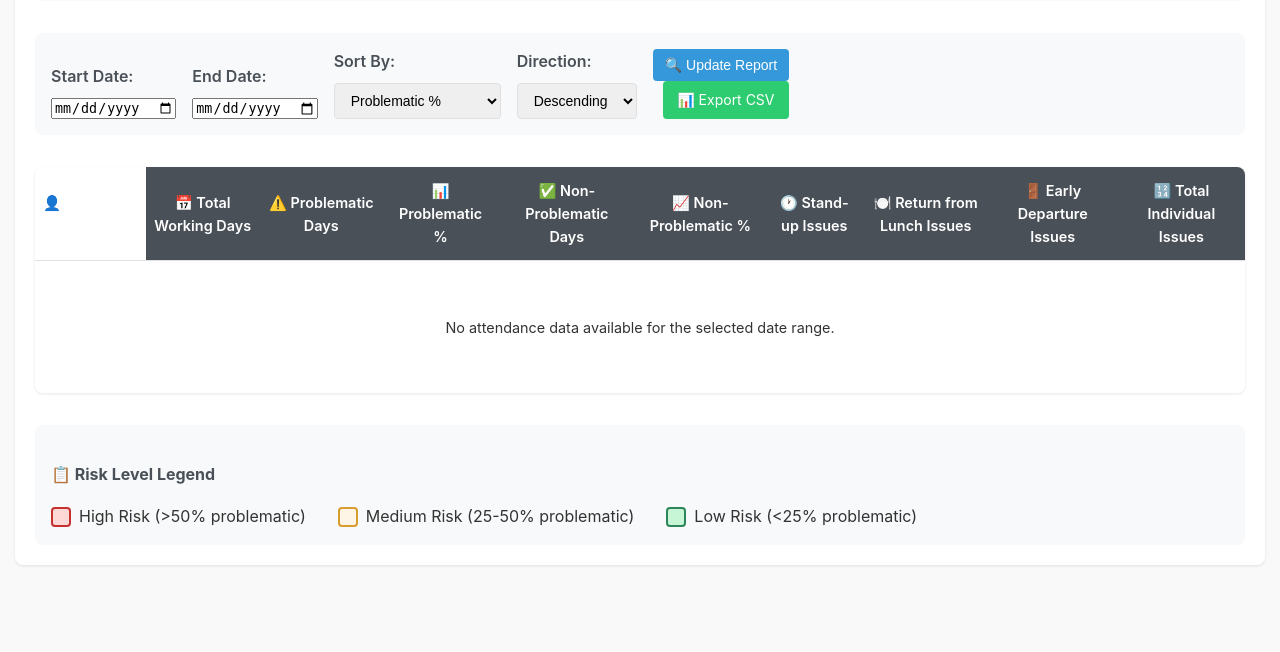
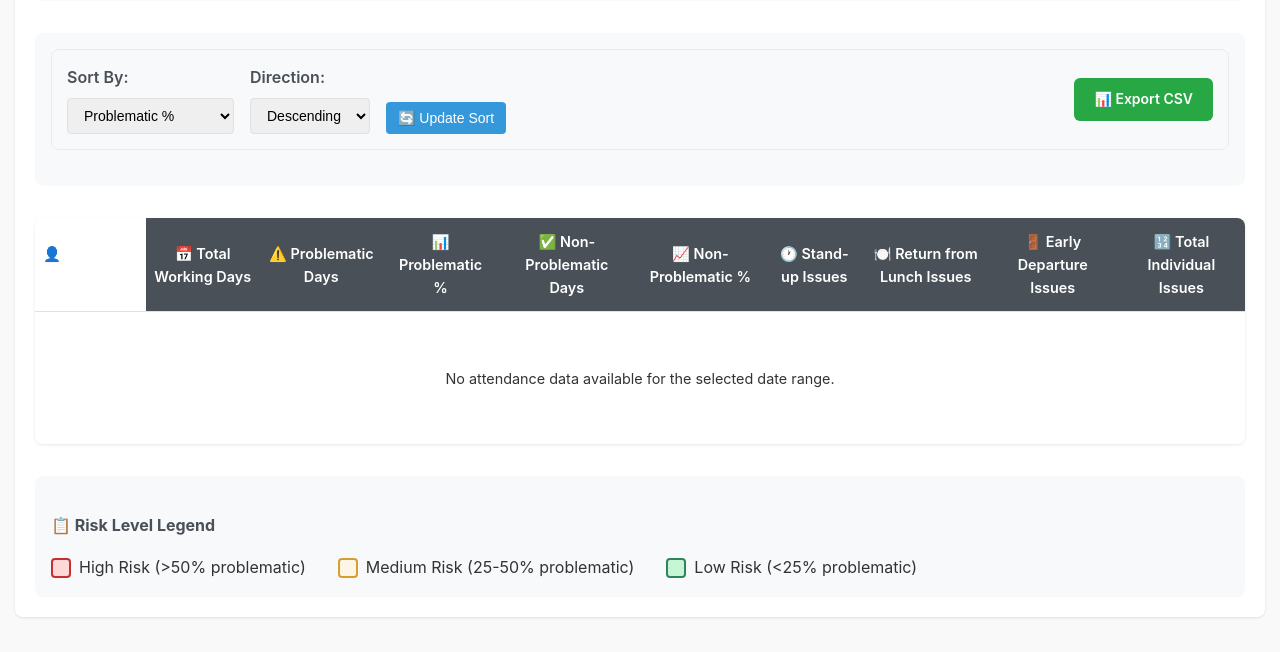
Before and after one commit to mrahh84/teething, a Django app: template common/templates/reports/comprehensive_attendance_report.html in a window 1280 px wide. Shown: the part 406-1058 px from the top of the page. Before the commit the page ends 972 px from the top, so only its background shows below. Run offline with Django 5.2, Linux system fonts and the light colour scheme; the template is opened without the code that fills it, so the values that code supplies are empty.

Commit message:
Remove redundant date filtering and improve CSV export visibility in comprehensive report

```diff
--- a/common/templates/reports/comprehensive_attendance_report.html
+++ b/common/templates/reports/comprehensive_attendance_report.html
@@ -1,6 +1,62 @@
 {% extends "attendance/base.html" %}
 
 {% block attendance_content %}
+<style>
+    .controls-row {
+        display: flex;
+        justify-content: space-between;
+        align-items: center;
+        margin-bottom: 20px;
+        padding: 15px;
+        background-color: #f8f9fa;
+        border-radius: 8px;
+        border: 1px solid #e9ecef;
+    }
+
+    .sorting-controls {
+        flex: 1;
+    }
+
+    .export-controls {
+        margin-left: 20px;
+    }
+
+    .btn-export {
+        padding: 10px 20px;
+        font-size: 14px;
+        font-weight: 600;
+        background-color: #28a745;
+        border-color: #28a745;
+        color: white;
+        text-decoration: none;
+        border-radius: 6px;
+        display: inline-block;
+        transition: all 0.3s ease;
+    }
+
+    .btn-export:hover {
+        background-color: #218838;
+        border-color: #1e7e34;
+        color: white;
+        text-decoration: none;
+        transform: translateY(-1px);
+        box-shadow: 0 4px 8px rgba(0,0,0,0.1);
+    }
+
+    .form-row {
+        display: flex;
+        gap: 15px;
+        align-items: end;
+    }
+
+    .form-group {
+        margin-bottom: 0;
+    }
+
+    .filter-form {
+        margin-bottom: 0;
+    }
+</style>
 <div class="attendance-card">
     <div class="card-header">
         <h2>📊 Comprehensive Attendance Report</h2>
@@ -28,18 +84,12 @@
             </div>
         </div>
 
-        <!-- Date Range Filter and Export -->
+        <!-- Sorting and Export Controls -->
         <div class="filter-section">
+            <div class="controls-row">
+                <div class="sorting-controls">
                     <form method="get" class="filter-form">
                         <div class="form-row">
-                    <div class="form-group">
-                        <label for="start_date">Start Date:</label>
-                        <input type="date" id="start_date" name="start_date" value="{{ start_date|date:'Y-m-d' }}" class="form-control">
-                    </div>
-                    <div class="form-group">
-                        <label for="end_date">End Date:</label>
-                        <input type="date" id="end_date" name="end_date" value="{{ end_date|date:'Y-m-d' }}" class="form-control">
-                    </div>
                             <div class="form-group">
                                 <label for="sort_by">Sort By:</label>
                                 <select id="sort_by" name="sort" class="form-control">
@@ -58,11 +108,15 @@
                                 </select>
                             </div>
                             <div class="form-group">
-                        <button type="submit" class="btn btn-primary">🔍 Update Report</button>
-                        <a href="{% url 'comprehensive_attendance_export_csv' %}?start_date={{ start_date|date:'Y-m-d' }}&end_date={{ end_date|date:'Y-m-d' }}{% if department_filter %}&department={{ department_filter }}{% endif %}&sort={{ request.GET.sort|default:'problematic_percentage' }}&direction={{ request.GET.direction|default:'desc' }}" class="btn btn-success" style="margin-left: 10px;">📊 Export CSV</a>
+                                <button type="submit" class="btn btn-primary">🔄 Update Sort</button>
                             </div>
                         </div>
                     </form>
+                </div>
+                <div class="export-controls">
+                    <a href="{% url 'comprehensive_attendance_export_csv' %}?start_date={{ start_date|date:'Y-m-d' }}&end_date={{ end_date|date:'Y-m-d' }}{% if department_filter %}&department={{ department_filter }}{% endif %}&sort={{ request.GET.sort|default:'problematic_percentage' }}&direction={{ request.GET.direction|default:'desc' }}" class="btn btn-success btn-export">📊 Export CSV</a>
+                </div>
+            </div>
         </div>
 
         <!-- Comprehensive Report Table -->
```
Lines whose indentation alone changed are shown as unchanged.
